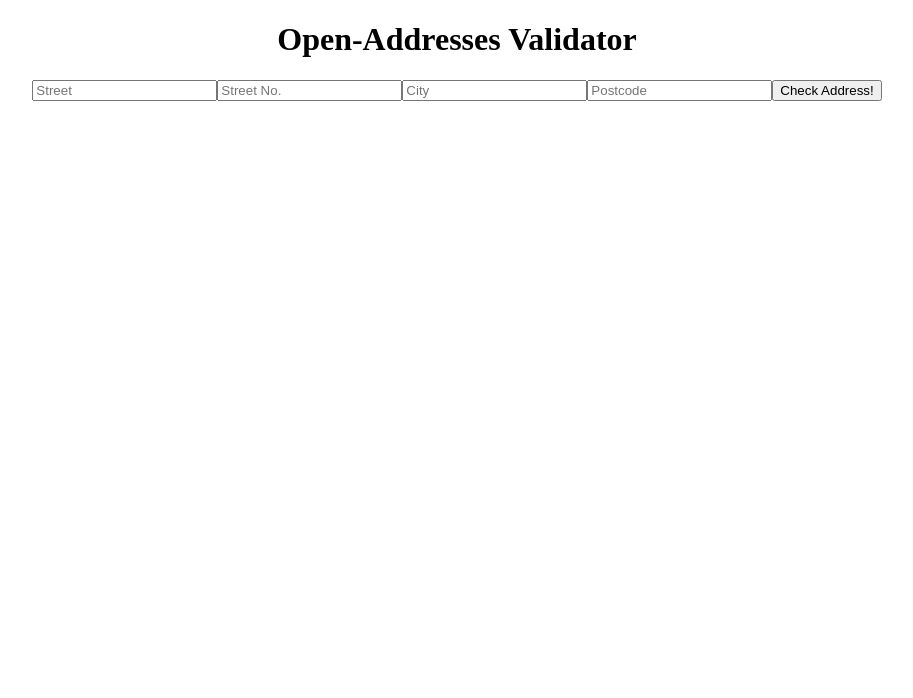
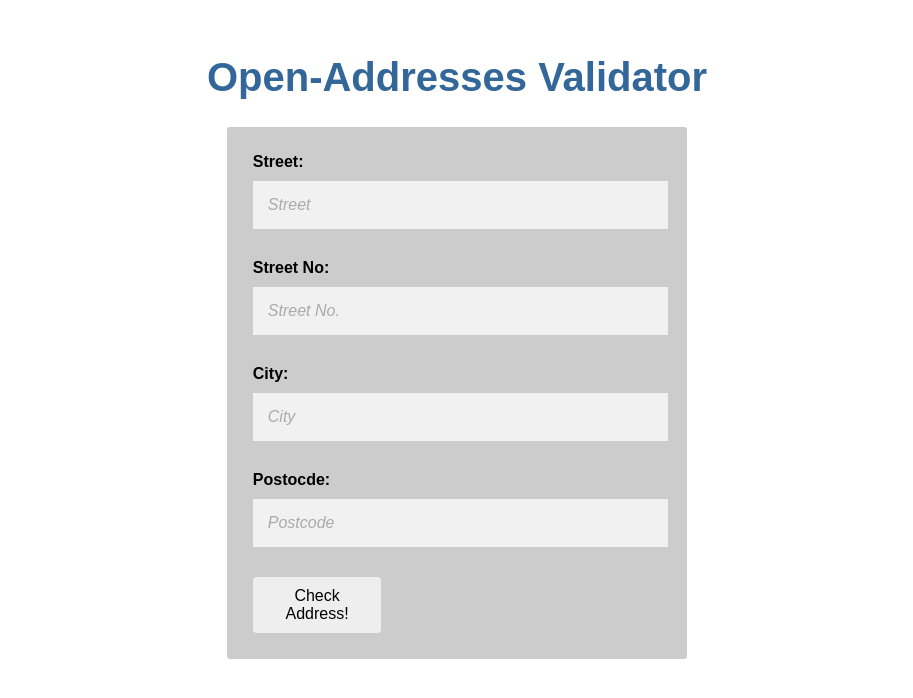
Before and after one commit to kklaeger/open-addresses-validator, an Angular app in the folder client/: page / in a window 1280 px wide. Shown: the top 698 px of the page, without its empty margins (183-1096 px from the left). Built offline with nearby package versions, Linux system fonts and the light colour scheme.

Commit message:
Edit user interface

```diff
--- a/client/src/app/address-validation/address-validation.component.css
+++ b/client/src/app/address-validation/address-validation.component.css
@@ -0,0 +1,83 @@
+.validator {
+    padding: 16px;
+    background-color: white;
+    max-width: 35%;
+    margin: auto;
+    right: 0;
+    left: 0;
+    background-color: #ccc;
+    border-radius: 3px;
+}
+
+.input-element {
+    width: 90%;
+    padding: 2px 10px;
+    margin: 8px 0;
+    display: inline-block;
+    border-radius: 4px;
+    font-weight: bold;
+}
+
+.message-element, .button-element{
+    padding: 2px 10px;
+    margin: 8px 0;
+    display: inline-block;
+    border-radius: 4px;
+}
+
+.button-element {
+    width: 30%;
+}
+
+.message-element {
+    width: 50%;
+    font-weight: bold;
+    font-size: 15pt;
+}
+
+input, button {
+    font-size: 12pt;
+    border: none;
+}
+
+input {
+    width: 100%;
+    padding: 15px;
+    margin: 10px 0 10px 0;
+    display: inline-block;
+    background: #f1f1f1;
+}
+
+button {
+    background-color: #eee;
+    padding: 10px 10px;
+    border-radius: 4px;
+    cursor: pointer;
+    cursor: hand;
+}
+
+button:hover {
+    background-color: #cfd8dc;
+}
+
+button:disabled {
+    background-color: #eee;
+    color: #aaa;
+    cursor: auto;
+}
+
+::placeholder {
+    font-style: italic;
+    color: #aaa;
+    opacity: 1;
+}
+
+:-ms-input-placeholder {
+    font-style: italic;
+    color: #aaa;
+}
+
+::-ms-input-placeholder {
+    font-style: italic;
+    color: #aaa;
+}
--- a/client/src/app/address-validation/address-validation.component.html
+++ b/client/src/app/address-validation/address-validation.component.html
@@ -1,8 +1,25 @@
-<div>
-    <input [(ngModel)]="address.street" placeholder="Street">
-    <input [(ngModel)]="address.streetNumber" placeholder="Street No.">
-    <input [(ngModel)]="address.city" placeholder="City">
-    <input [(ngModel)]="address.postcode" placeholder="Postcode">
-    <button (click)="validateAddress(address)">Check Address!</button>
-    <div *ngIf="showMessage">{{message}}</div>
+<div class="validator">
+    <div class="input-element">
+        Street:
+        <input [(ngModel)]="address.street" placeholder="Street">
+    </div>
+    <div class="input-element">
+        Street No:
+        <input [(ngModel)]="address.streetNumber" placeholder="Street No.">
+    </div>
+    <div class="input-element">
+        City:
+        <input [(ngModel)]="address.city" placeholder="City">
+    </div>
+    <div class="input-element">
+        Postocde:
+        <input [(ngModel)]="address.postcode" placeholder="Postcode">
+    </div>
+    <div class="button-element">
+        <button (click)="validateAddress(address)">Check Address!</button>
+    </div>
+    <div class="message-element" *ngIf="showMessage">
+        {{message}}
+    </div>
+
 </div>
--- a/client/src/app/address-validation/address-validation.component.ts
+++ b/client/src/app/address-validation/address-validation.component.ts
@@ -32,9 +32,9 @@ export class AddressValidationComponent implements OnInit {
     this.addressService.validateAddress(address)
       .subscribe((res: AddressValidationDTO ) => {
         if (res.addressExists) {
-          this.message = 'Address exists';
+          this.message = 'Address exists!';
         } else {
-          this.message = 'Address does not exist';
+          this.message = 'Address does not exist!';
         }
         this.showMessage = true;
       });
--- a/client/src/app/app.component.html
+++ b/client/src/app/app.component.html
@@ -1,5 +1,6 @@
-<div style="text-align:center">
+<div class="container">
   <h1>
     {{ title }}
   </h1>
   <app-address-validation></app-address-validation>
+</div>
--- a/client/src/styles.css
+++ b/client/src/styles.css
@@ -1 +1,15 @@
-/* You can add global styles to this file, and also import other style files */
+/* Master Styles */
+h1 {
+    color: #369;
+    font-family: Arial, Helvetica, sans-serif;
+    font-size: 250%;
+    text-align: center;
+}
+
+.container {
+    padding: 20px;
+}
+
+* {
+    font-family: Arial, Helvetica, sans-serif;
+}
```
Also changed, not shown: 1 other file (tests, documents, lock files or other folders).
